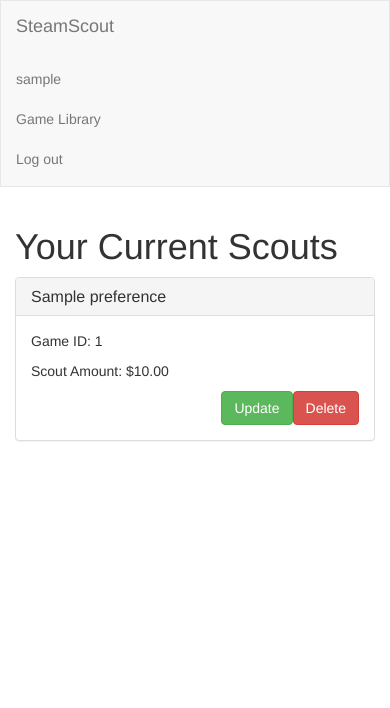
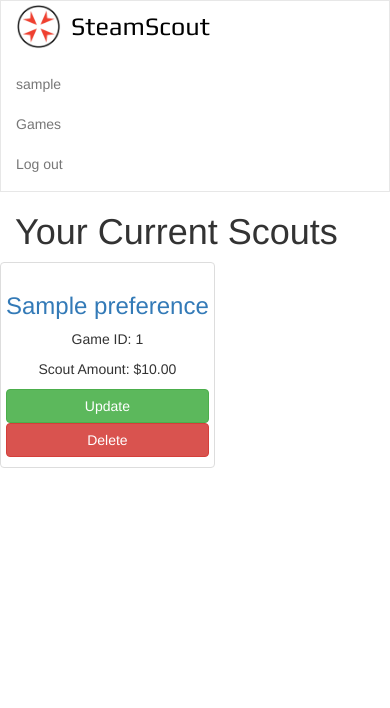
Before and after one commit to rmotr-students-code/002-pyp-demoday-g1, a Flask app: page /settings in a window 390 px wide. Shown: the top 708 px of the page. Run offline with Flask 2, Linux system fonts and the light colour scheme; a user stored in the database is signed in; tables that the repository leaves empty hold one stand-in row (values such as "Sample post"); some libraries are stand-ins or nearby versions.

Commit message:
Added logos and other styles. Added outline for celery/cronjobs.

```diff
--- a/SteamScout/static/base.css
+++ b/SteamScout/static/base.css
@@ -3,9 +3,28 @@
 }
 
 .nav-top {
-    background-color: black;
+    background-color: white;
 }
 
 .body {
     margin-bottom: 0;
 }
+
+.navbar-header {
+    display: inline-block;
+}
+.logo {
+    height: 45px;
+    width: 45px;
+    position: relative;
+    top: -12px;
+}
+
+#nav_title {
+    position: absolute;
+    left: 70px;
+    top: 15px;
+    color: black;
+    font-size: 140%;
+    font-family: 'Play';
+}
--- a/SteamScout/static/developers.css
+++ b/SteamScout/static/developers.css
@@ -4,6 +4,6 @@
     margin-bottom: 0.5em;
 }
 
-.navbar {
-    background-color: black;
-}
+/*.navbar {*/
+/*    background-color: black;*/
+/*}*/
--- a/SteamScout/static/games.css
+++ b/SteamScout/static/games.css
@@ -19,11 +19,11 @@
     position: absolute;
     left: 50%;
     top: 50%;
-    z-index: 100;
 
     height: 400px;
     margin-top: -200px;
 
-    width: 600px;
-    margin-left: -300px;
+    /*width: 600px;*/
+    margin-right: auto;
+    margin-left: -600px;
 }
--- a/SteamScout/static/login.css
+++ b/SteamScout/static/login.css
@@ -5,12 +5,11 @@
 .background {
     position: relative;
     height: 90vh;
-    background: url('http://www.hdwallpapers.in/walls/street_fighter_v-HD.jpg') no-repeat;
+    background: url('http://www.hdwallpapers.in/walls/street_fighter_v-HD.jpg') no-repeat center center;
     -webkit-background-size: cover;
     -moz-background-size: cover;
     -o-background-size: cover;
     background-size: cover;
-    z-index: -2;
 }
 
 
--- /dev/null
+++ b/SteamScout/static/settings.css
@@ -0,0 +1,3 @@
+.settings_games {
+  padding-bottom: 60px;
+}
--- a/SteamScout/templates/base.html
+++ b/SteamScout/templates/base.html
@@ -4,6 +4,7 @@
 {%- block html %}
   <head>
     {%- block head %}
+    <link rel="shortcut icon" href="{{ url_for('static', filename='scouticon.png') }}" />
     <title>{% block title %}{% endblock title %} | SteamScout</title>
     {%- block styles %}
     <!-- Bootstrap -->
@@ -11,10 +12,12 @@
     <!--<link rel="stylesheet" media="screen" href = "{{ url_for('static', filename='bootstrap.min.css') }}">-->
     <!--A custom css file in static that you can use to change default bootstrap features-->
     <!--<link rel="stylesheet" media="screen" href = "{{ url_for('static', filename='custom.css') }}">-->
+    <link rel="stylesheet" type="text/css" href="{{ url_for('static', filename='base.css') }}">
+    <link href='http://fonts.googleapis.com/css?family=Play' rel='stylesheet' type='text/css'>
     {%- endblock styles %}
 
     {% block extra_styles %}
-    <link rel="stylesheet" type="text/css" href="{{ url_for('static', filename='base.css') }}">
+
     {% endblock extra_styles %}
 
     {%- endblock head %}
@@ -30,7 +33,8 @@
 
         <div class="navbar-header">
           <a class="navbar-brand" href="/">
-            SteamScout
+            <img class="logo" src="{{ url_for('static', filename='steamscout.png') }}">
+            <p id="nav_title">SteamScout</p>
           </a>
         </div>
 
@@ -38,7 +42,7 @@
           <ul class="nav navbar-nav navbar-right">
           {% if current_user.is_authenticated() %}
             <li><a href="/settings">{{ current_user.username }}</a></li>
-            <li><a href="/games">Game Library</a></li>
+            <li><a href="/games">Games</a></li>
             <li><a href="/logout">Log out</a></li>
           {% else %}
             <li><a href="/games">Game Library</a></li>
--- a/SteamScout/templates/game_page.html
+++ b/SteamScout/templates/game_page.html
@@ -14,9 +14,9 @@
 
 			<h1> {{ game_title }} </h1>
 			<p>Game ID: {{ id_num }}</p>
-			<p>Current Price: {{ current_price }}</p>
-			<p>Discount Percent: {{ discount }}%</p>
 			<p>Retail Price: {{ initial_price }}</p>
+			<p>Current Discount: {{ discount }}%</p>
+			<b><p>Current Price: {{ current_price }}</p></b>
 
 			{% if current_user.is_authenticated() %}
 			<!--Moved percent threshold form to parts/percent_threshold.html-->
@@ -31,7 +31,7 @@
 					</div>
 					{% if preference %}
 						<button type="submit" class="btn form-control btn-success">Update</button><br>
-						<p><b>Current Scout price:</b> <span style="color: green;">$ {{ preference.threshold_amount }} </span></p>
+						<p><b>Current Scout price:</b> <span style="color: green;">$ {{ preference }} </span></p>
 					{% else %}
 						<button type="submit" class="btn form-control btn-success">Submit</button>
 
--- a/SteamScout/templates/games.html
+++ b/SteamScout/templates/games.html
@@ -19,15 +19,13 @@
         <form action="{{ url_for('games') }}" method="POST">
           {{ game_search_form.hidden_tag() }}
           <div class="form-group {% if game_search_form.search_term.errors %} has-error {% endif %}">
-           {{ game_search_form.search_term(placeholder="Search for a game", class="form-control input-lg") }}
+             {{ game_search_form.search_term(placeholder="Eg. Payday", class="form-control input-lg text-center") }}
              <p class="help-block">{{ game_search_form.search_term.errors[0] }}</p>
           </div>
           <button type="submit" class="btn form-control btn-success">Search!</button>
         </form>
-
       </div>
     </div>
   </div>
 </div>
-<!--Temporarily moved it all to parts/all_games.html to speed up the page until pagination is made.-->
 {% endblock %}
--- a/SteamScout/templates/home.html
+++ b/SteamScout/templates/home.html
@@ -8,7 +8,7 @@
 {% block content %}
 <div class="background">
 <div class="jumbotron">
-  <div class="container jumbotron-text">
+  <div class="container jumbotron-text text-center">
     {% if current_user.is_authenticated() %}
     <h1>Welcome {{ current_user.username }}!</h1>
     {% else %}
@@ -22,10 +22,10 @@
 <div class="btn-group btn-lg btn-group-justified" role="group">
   {% if current_user.is_authenticated() %}
   <div class="btn-group" role="group">
-    <a class="btn btn-default btn-lg" href="/games" role="button">Find a game!</a>
+    <a class="btn btn-default btn-lg" href="/games" role="button">Find a Game!</a>
   </div>
   <div class="btn-group" role="group">
-    <a class="btn btn-default btn-lg" href="/settings" role="button">Preferences</a>
+    <a class="btn btn-default btn-lg" href="/settings" role="button">Your Scouts</a>
   </div>
   {% else %}
 
--- a/SteamScout/templates/settings.html
+++ b/SteamScout/templates/settings.html
@@ -1,12 +1,10 @@
 {% extends "base.html" %}
 {% block title %}Settings{% endblock %}
+
 {% block extra_styles %}
-<style>
-.settings_games {
-  padding-bottom: 60px;
-}
-</style>
+<link rel="stylesheet" type="text/css" href="{{ url_for('static', filename='settings.css') }}">
 {% endblock %}
+
 {% block content %}
 <div class="container settings_games">
     {% if current_user.is_authenticated() %}
@@ -16,7 +14,34 @@
         <p>Add a redirect button to search bar here...</p>
       {% else %}
         <h1>Your Current Scouts</h1>
-          <div class="panel panel-default">
+        <div class="list-example">
+          <ul class="list-group list-inline row">
+            {% for row in pref_data %}
+
+              <li class="list-group-item text-center col-md-4">
+
+                <h3><a href="/games/{{ row.game_name }}">{{ row.game_name }}</a></h3>
+                <p>Game ID: {{row.game_id }}</p>
+                <p>Scout Amount:</b> {{ "${:.2f}".format(row.threshold_amount) }}</p>
+
+                <div id="update">
+                  <a href="/games/{{ row.game_name }}" class="btn btn-success btn-block">Update</a>
+                </div><!--end of update -->
+
+                <div id="delete">
+                  <form action="{{ url_for('delete') }}" method="POST" name="delete">
+                    <!-- hidden value contains the name of the game we're deleting!! -->
+                    <input type=hidden value="{{ row.game_name }}"name="delete"></input>
+                    <button type="submit" class="btn btn-danger btn-block">Delete</button>
+                  </form>
+                </div><!-- end of delete -->
+
+              </li>
+            {% endfor %}
+          </ul>
+          </div> <!--list example end-->
+
+    <!--    <div class="panel panel-default">
           {% for row in pref_data %}
             <div class="panel-heading">
               <h3 class="panel-title">{{ row.game_name }}</h3>
@@ -28,16 +53,16 @@
               <div id="Delete">
                 <form action="{{ url_for('delete') }}" method="POST" name="delete">
                   <!-- hidden value contains the name of the game we're deleting!! -->
-                  <input type=hidden value="{{ row.game_name }}"name="delete"></input>
+     <!--             <input type=hidden value="{{ row.game_name }}"name="delete"></input>
                   <button type="submit" class="btn pull-right btn-danger">Delete</button>
                 </form>
               </div><!-- end of delete -->
-              <div id="Update">
+       <!--       <div id="Update">
                 <a href="/games/{{ row.game_name }}" class="btn pull-right btn-success">Update</a>
               </div><!--end of update -->
-            </div>
+      <!--      </div>
           {% endfor %}
-        </div>
+        </div> -->
       {% endif %}
     {% else %}
     <p>You have not signed in</p>
--- a/SteamScout/views.py
+++ b/SteamScout/views.py
@@ -18,10 +18,12 @@ def load_user(id):
 def home():
     return render_template('home.html')
 
-@app.route('/games', methods=['GET', 'POST'])
-def games():
-    all_games = Games.query.order_by(Games.game_name)
+@app.route('/games/', methods=['GET', 'POST']) # <int:page>
+def games(page=1):
+
     game_search_form = GamesSearch()
+    # all_games = Games.query.order_by(Games.game_name).paginate(page, 10, False)
+
     if request.method == "POST" and game_search_form.validate():
         search_term = game_search_form.search_term.data
         games_found = Games.query.filter(Games.game_name.like("%{}%".format(search_term)))
@@ -32,8 +34,8 @@ def games():
             games_found=games_found, found_count=found_count)
     else:
         return render_template(
-            'games.html', all_games=all_games,
-            game_search_form=game_search_form)
+            'games.html', game_search_form=game_search_form)
+            # add all_games here if pagination is wanted.
 
 @app.route('/games/<game_name>', methods=['GET', 'POST'])
 def game_name(game_name):
@@ -43,10 +45,12 @@ def game_name(game_name):
     id_num = game.game_id
     amount_form = AmountPref()
     if 'user_id' in session.keys():
-        preference = Preferences.query.filter_by(
-            game_name=game_name, user_id=session['user_id']).first()
-    else:
-        preference = None
+        try:
+            preference = Preferences.query.filter_by(
+                game_name=game_name, user_id=session['user_id']).first()
+            existing_treshold = "{:.2f}".format(preference.threshold_amount)
+        except:
+            existing_treshold = None
 
     price_info = get_price_info(id_num)
     if price_info != None:
@@ -72,7 +76,7 @@ def game_name(game_name):
     return render_template(
         'game_page.html', current_price=current_price, initial_price=initial_price,
         discount=discount, game_title=title, id_num=id_num, header_image=header_image,
-        amount_form=amount_form, preference=preference)
+        amount_form=amount_form, preference=existing_treshold)
 
 @app.route('/developers')
 def show_developors():
--- a/admin.py
+++ b/admin.py
@@ -7,6 +7,7 @@ import json
 from SteamScout import mail
 from flask.ext.mail import Message
 import os
+
 
 
 
@@ -27,6 +28,7 @@ def reset_game_db():
 def reset_db():
     db.drop_all()
     db.create_all()
+
 
 
 
```
Also changed, not shown: SteamScout/static/home.css (+8 -2 lines), SteamScout/templates/games_search.html (+11 -4 lines), config.py (+16 -2 lines), scheduler.py (added, +23 -0 lines), README.md, SteamScout/static/scouticon.png (added), SteamScout/static/steamscout.png (added). Lines whose indentation alone changed are shown as unchanged.
